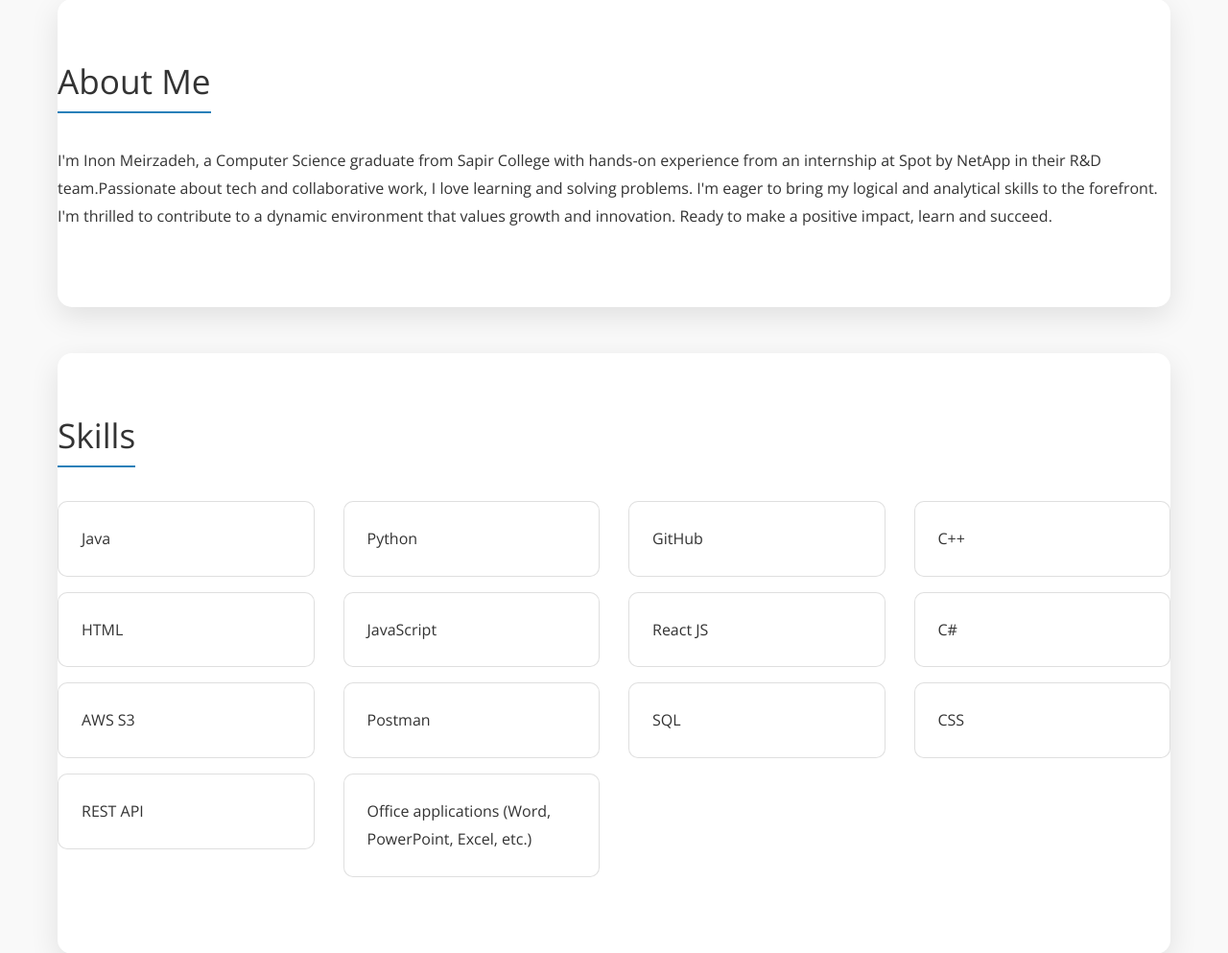
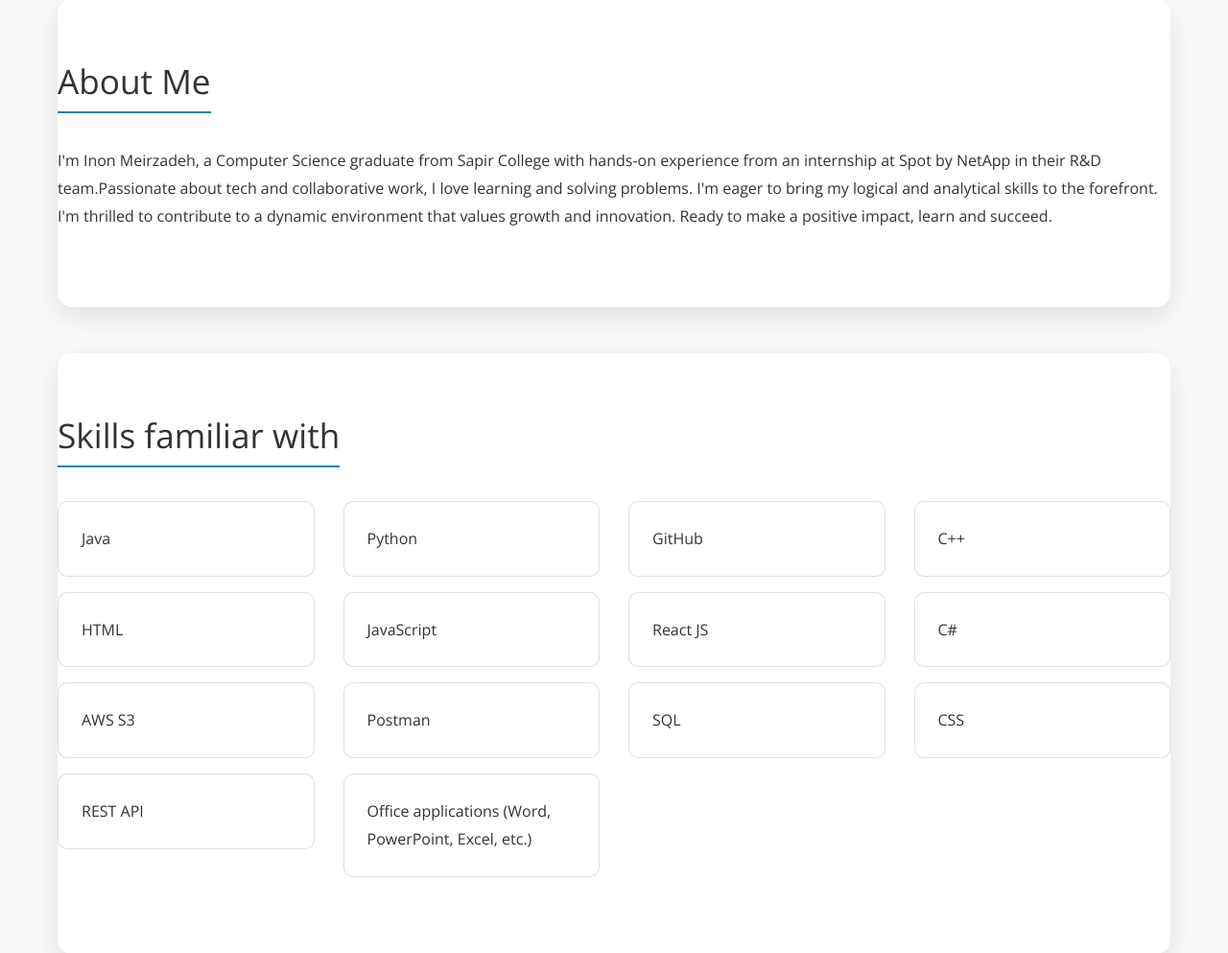
Before and after one commit to InonMeirzadeh/Inon_personal_website, a Flask app: page / in a window 1280 px wide. Shown: the part 339-1332 px from the top of the page at 96% size. Run offline with Flask 3, Linux system fonts and the light colour scheme; some libraries are stand-ins or nearby versions.

Commit message:
update skills

```diff
--- a/templates/index.html
+++ b/templates/index.html
@@ -41,7 +41,7 @@
         </section>
 
         <section id="skills" class="my-5 animate-on-scroll" aria-labelledby="skills-heading">
-            <h2 id="skills-heading">Skills</h2>
+            <h2 id="skills-heading">Skills familiar with</h2>
             <div class="row">
                 {% for skill in skills %}
                 <div class="col-md-3">
```
